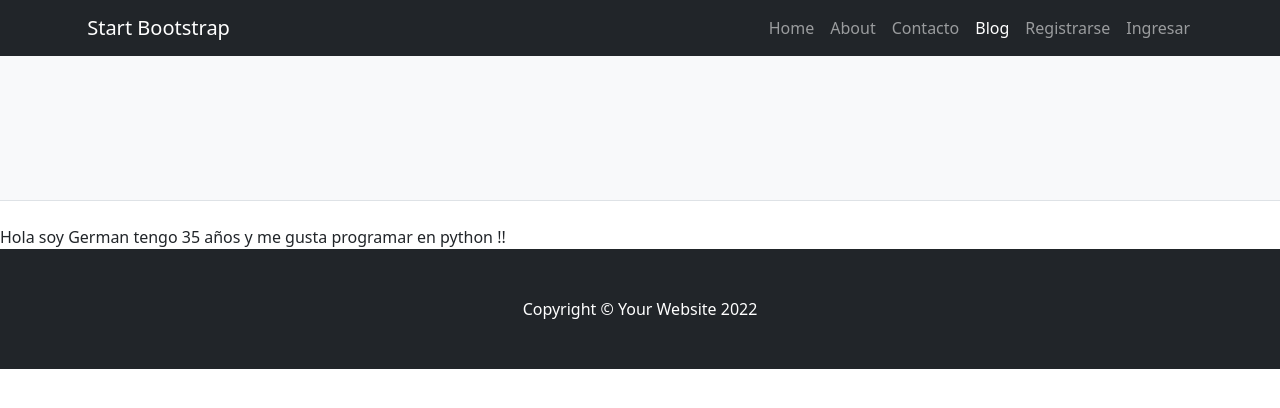
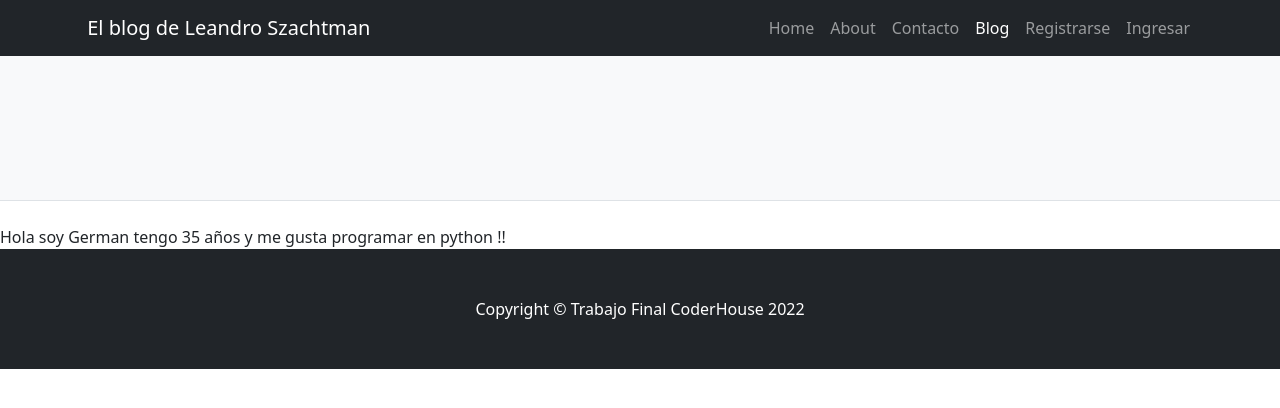
Before and after one commit to Leoszac/ProyectoFinal-LeandroSzachtman, a Django app: page /about in a window 1280 px wide. Shown: the top 408 px of the page. Run offline with Django 4.2, Linux system fonts and the light colour scheme; data that the repository does not hold is empty; some libraries are stand-ins or nearby versions.

Commit message:
Arreglado CSS. Falla mensajes

```diff
--- a/MiApp/templates/base.html
+++ b/MiApp/templates/base.html
@@ -6,11 +6,11 @@
         <meta name="viewport" content="width=device-width, initial-scale=1, shrink-to-fit=no" />
         <meta name="description" content="" />
         <meta name="author" content="" />
-        <title>Blog Home - Start Bootstrap Template</title>
+        <title>Trabajo Final CoderHoue - Leandro Szachtman</title>
         <!-- Favicon-->
         <link rel="icon" type="image/x-icon" href="assets/favicon.ico" />
         <!-- Core theme CSS (includes Bootstrap)-->
-        <link href="{% static 'ejemplo_dos/css/styles.css' %}" rel="stylesheet" />
+        <link href="{% static 'css/styles.css' %}" rel="stylesheet" />
     </head>
     <body>
         <!-- Responsive navbar-->
@@ -18,12 +18,12 @@
             <div class="container">
                 <a class="navbar-brand" href="{% url 'index' %}">
                     <img height="64" src="{{user.avatar.imagen.url}}">
-                    Start Bootstrap
+                    El blog de Leandro Szachtman
                 </a>
                 <button class="navbar-toggler" type="button" data-bs-toggle="collapse" data-bs-target="#navbarSupportedContent" aria-controls="navbarSupportedContent" aria-expanded="false" aria-label="Toggle navigation"><span class="navbar-toggler-icon"></span></button>
                 <div class="collapse navbar-collapse" id="navbarSupportedContent">
                     <ul class="navbar-nav ms-auto mb-2 mb-lg-0">
-                        <li class="nav-item"><a class="nav-link" href="#">Home</a></li>
+                        <li class="nav-item"><a class="nav-link" href="/">Home</a></li>
                         <li class="nav-item"><a class="nav-link" href="{% url 'about' %}">About</a></li>
                         <li class="nav-item"><a class="nav-link" href="{% url 'mensajes-crear' %}">Contacto</a></li>
                         <li class="nav-item"><a class="nav-link active" aria-current="page" href="#">Blog</a></li>
@@ -53,7 +53,7 @@
         {% block contenido %} {% endblock %}
         <!-- Footer-->
         <footer class="py-5 bg-dark">
-            <div class="container"><p class="m-0 text-center text-white">Copyright &copy; Your Website 2022</p></div>
+            <div class="container"><p class="m-0 text-center text-white">Copyright &copy; Trabajo Final CoderHouse 2022</p></div>
         </footer>
         <!-- Bootstrap core JS-->
         <script src="https://cdn.jsdelivr.net/npm/bootstrap@5.1.3/dist/js/bootstrap.bundle.min.js"></script>
```
